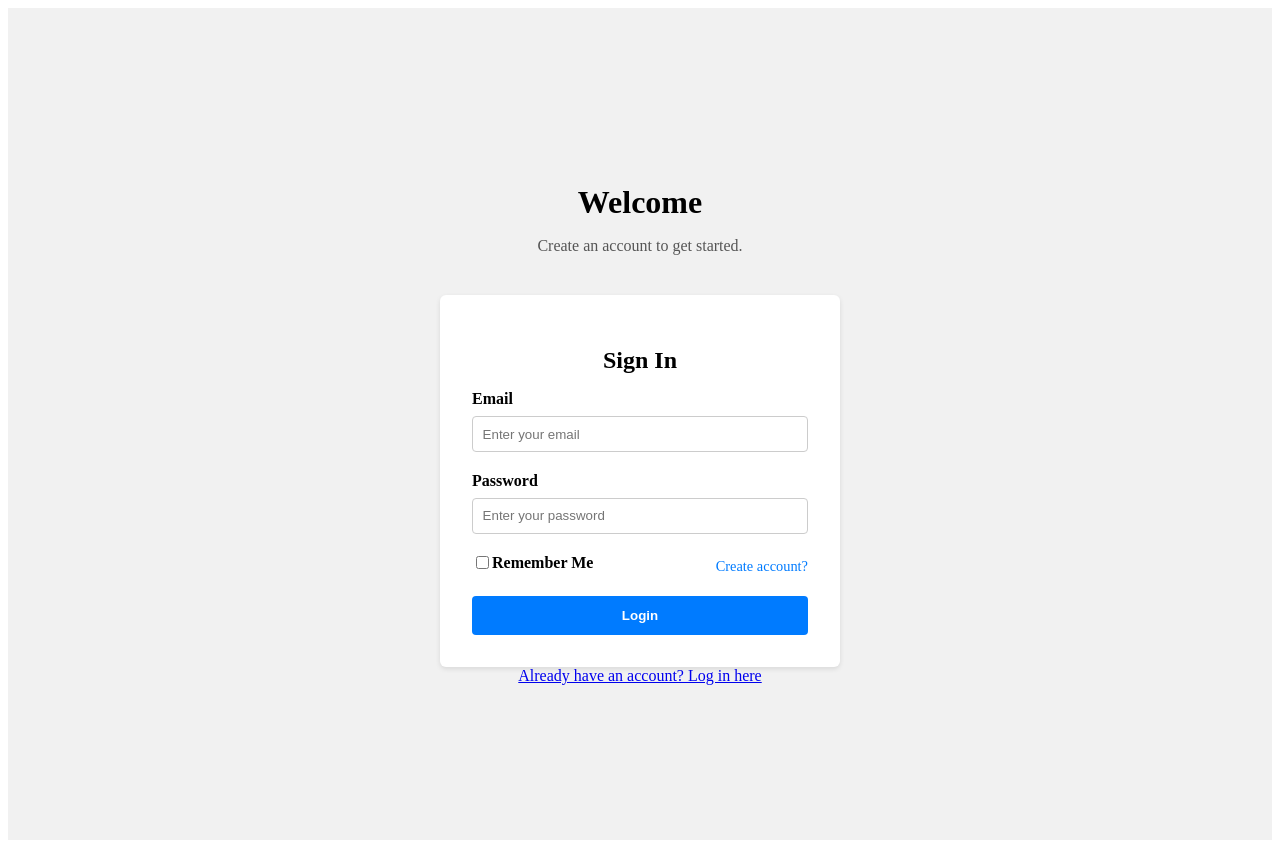
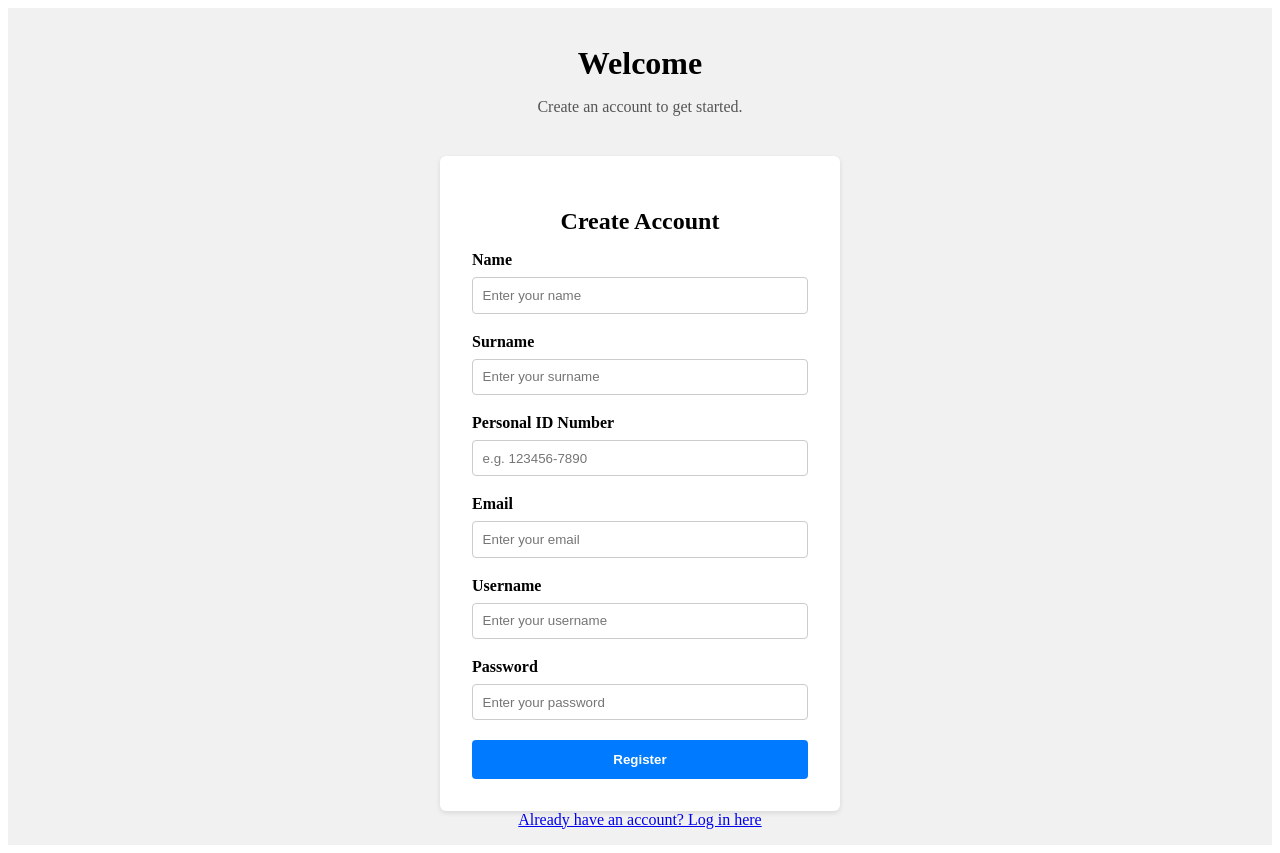
Before and after one commit to fAribAmo/Reqruitment-app, a Vue app in the folder frontend/: page /register in a window 1280 px wide. Built offline with nearby package versions, Linux system fonts and the light colour scheme.

Commit message:
RegisterPage update

```diff
--- a/frontend/package.json
+++ b/frontend/package.json
@@ -9,7 +9,8 @@
     "preview": "vite preview"
   },
   "dependencies": {
-    "vue": "^3.5.13"
+    "vue": "^3.5.13",
+    "vue-router": "^4.5.0"
   },
   "devDependencies": {
     "@vitejs/plugin-vue": "^5.2.1",
--- a/frontend/src/components/RegisterForm.vue
+++ b/frontend/src/components/RegisterForm.vue
@@ -46,18 +46,27 @@
       />
     </div>
 
-    <!-- Password fields -->
-    <!--
+    <div class="form-group">
+      <label for="username">Username</label>
+      <input
+        id="username"
+        v-model="username"
+        type="username"
+        placeholder="Enter your username"
+        required
+      />
+    </div>
+
     <div class="form-group">
       <label for="password">Password</label>
       <input
         id="password"
         v-model="password"
         type="password"
+        placeholder="Enter your password"
         required
       />
     </div>
-    -->
 
     <button type="submit" class="btn-primary">Register</button>
   </form>
@@ -72,7 +81,8 @@ export default {
       lastName: "",
       personalId: "",
       email: "",
-      // password: "",
+      username: "",
+      password: "",
     };
   },
   methods: {
--- a/frontend/src/pages/RegisterPage.vue
+++ b/frontend/src/pages/RegisterPage.vue
@@ -12,7 +12,7 @@
 </template>
 
 <script>
-import RegisterForm from "../components/LoginForm.vue";
+import RegisterForm from "../components/RegisterForm.vue";
 
 export default {
   name: "RegisterPage",
```
